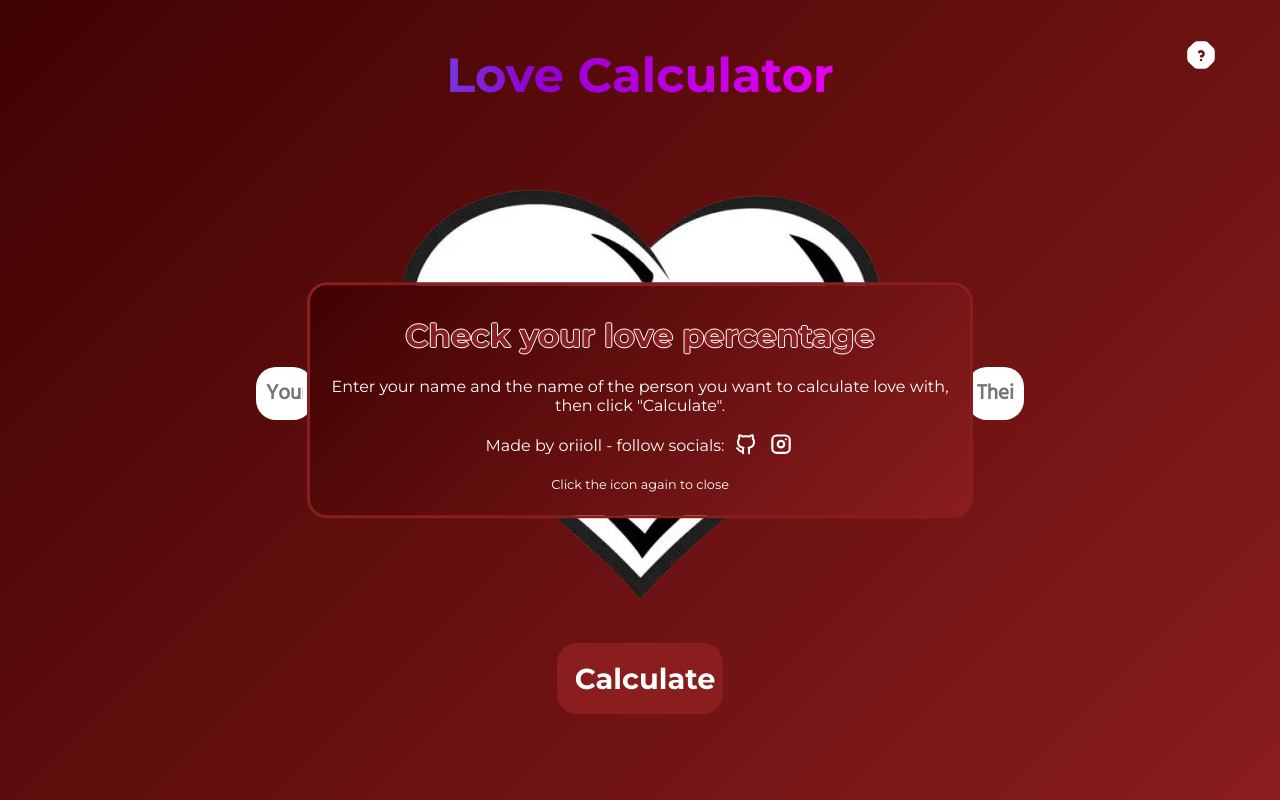
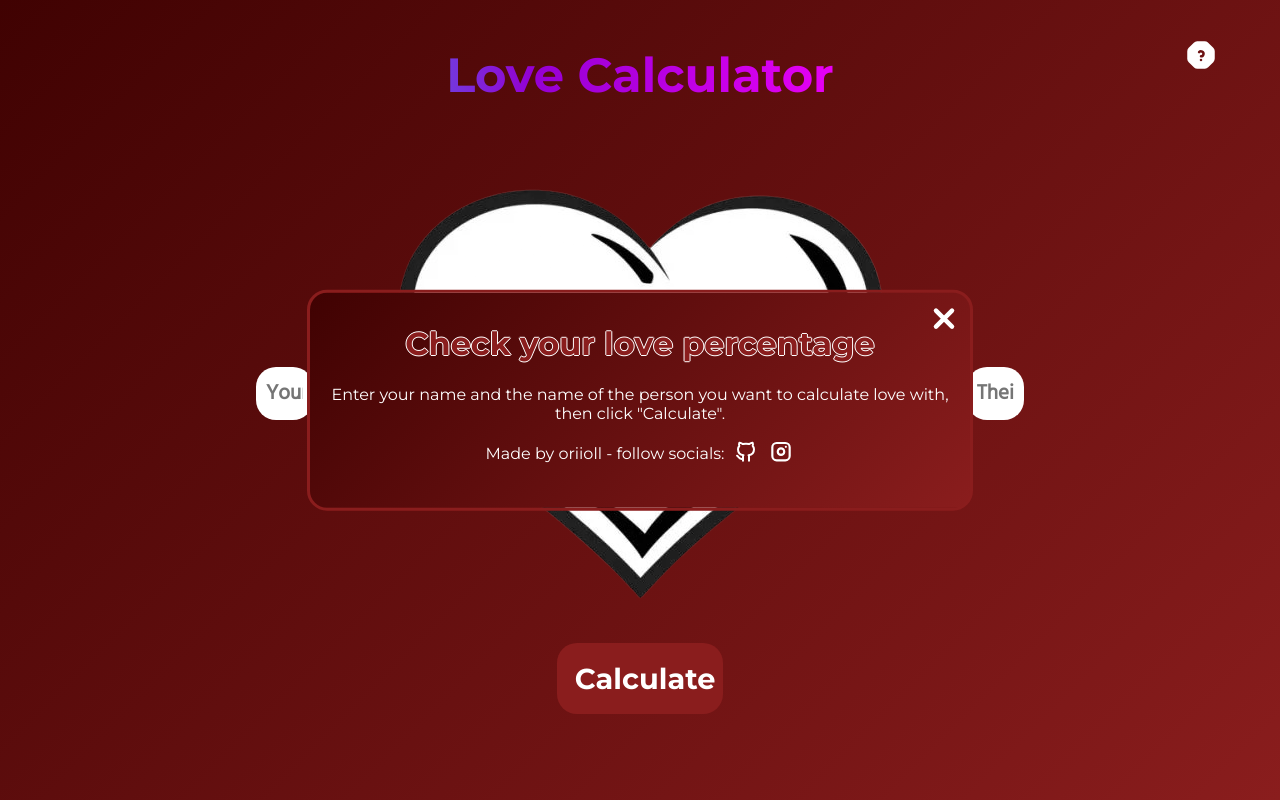
Before and after one commit to oriioll/love_calculator, a website: page index.html in a window 1280 px wide. Both pictures are taken after a click on the icon 1201 px from the left and 55 px from the top of the page. Drawn offline with Linux system fonts and the light colour scheme.

Commit message:
close icon

```diff
--- a/app.js
+++ b/app.js
@@ -48,3 +48,8 @@ document.getElementById("modal").addEventListener("click", function () {
     openModal = false;
   }
 });
+
+document.getElementById("close").addEventListener("click", function () {
+  document.querySelector(".instrucciones").style.display = "none";
+  openModal = false;
+});
--- a/index.html
+++ b/index.html
@@ -38,6 +38,10 @@
       <button id="calculate">Calculate</button>
     </section>
     <div class="instrucciones">
+          <svg id="close" width="32" height="32" viewBox="0 0 32 32" fill="none" xmlns="http://www.w3.org/2000/svg">
+      <line x1="8" y1="8" x2="24" y2="24" stroke="#ffffff" stroke-width="4.5" stroke-linecap="round"/>
+      <line x1="24" y1="8" x2="8" y2="24" stroke="#ffffff" stroke-width="4.5" stroke-linecap="round"/>
+    </svg>
       <h1>Check your love percentage</h1>
       <p>
         Enter your name and the name of the person you want to calculate love
@@ -87,7 +91,7 @@
         </a>
       </p>
       <p style="font-size: .8rem;">
-        Click the icon again to close
+
       </p>
     </div>
 
--- a/styles.css
+++ b/styles.css
@@ -183,3 +183,10 @@ img {
      0 -1px 0 white,
      0 1px 0 white;
 }
+
+#close {
+  position: absolute;
+  top: 10px;
+  right: 10px;
+  cursor: pointer;
+}
```
